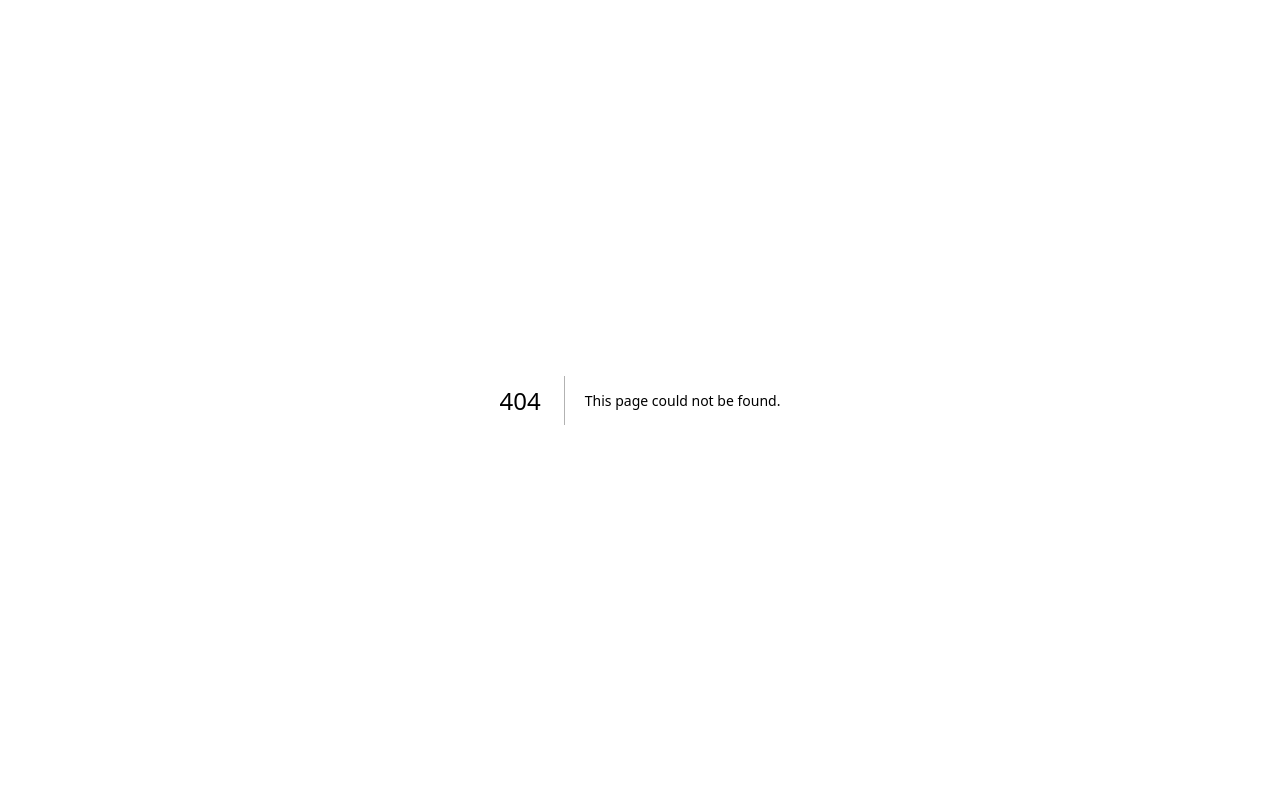
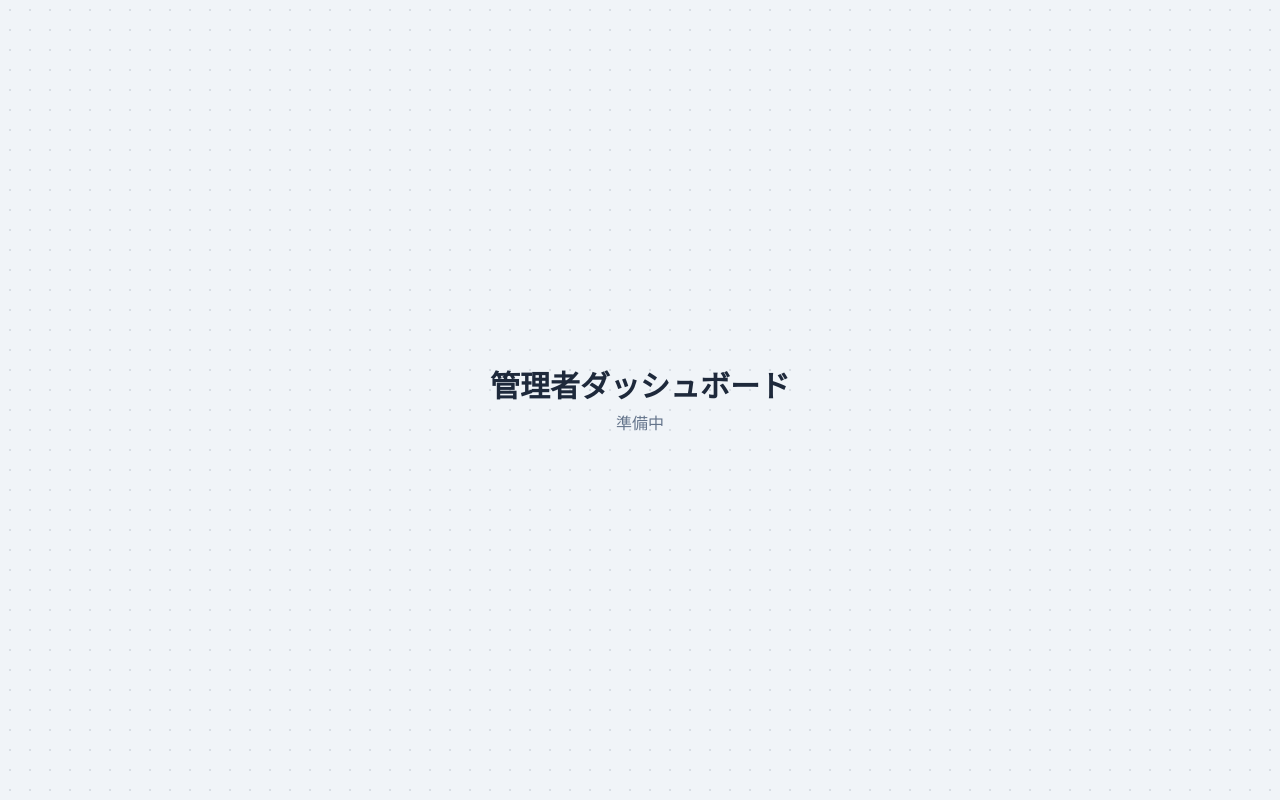
Before and after one commit to takeshi0518/growth-finder, a Next.js app: page /admin in a window 1280 px wide. Before the commit this address had no page. Built offline with nearby package versions, Linux system fonts and the light colour scheme.

Commit message:
feat: 管理者ダッシュボードを作成

```diff
--- /dev/null
+++ b/src/app/(admin)/admin/page.tsx
@@ -0,0 +1,10 @@
+export default function AdminPage() {
+  return (
+    <div className="min-h-screen flex items-center justify-center">
+      <div className="text-center">
+        <h1 className="text-3xl font-bold">管理者ダッシュボード</h1>
+        <p className="text-muted-foreground mt-2">準備中</p>
+      </div>
+    </div>
+  );
+}
```
